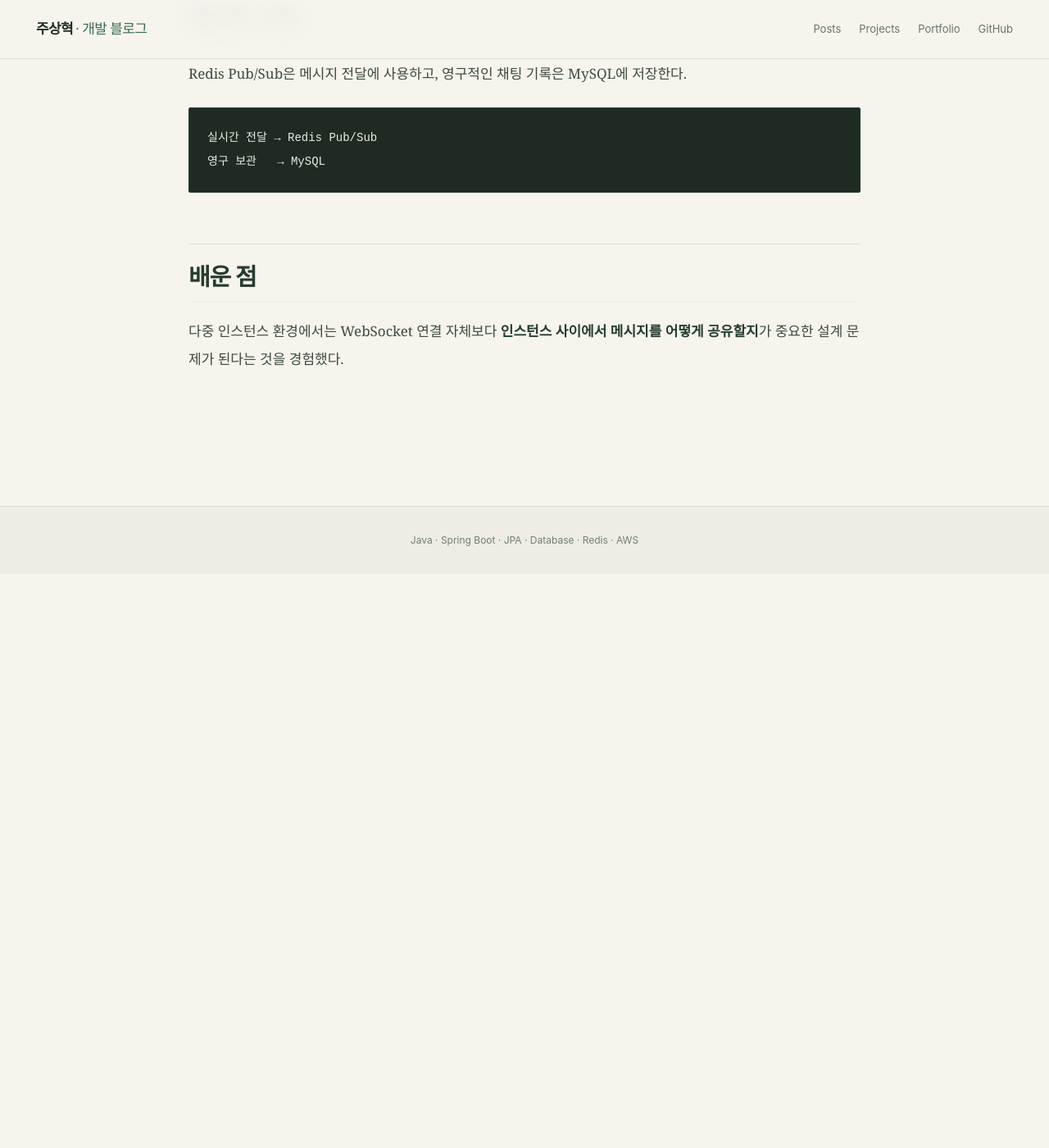
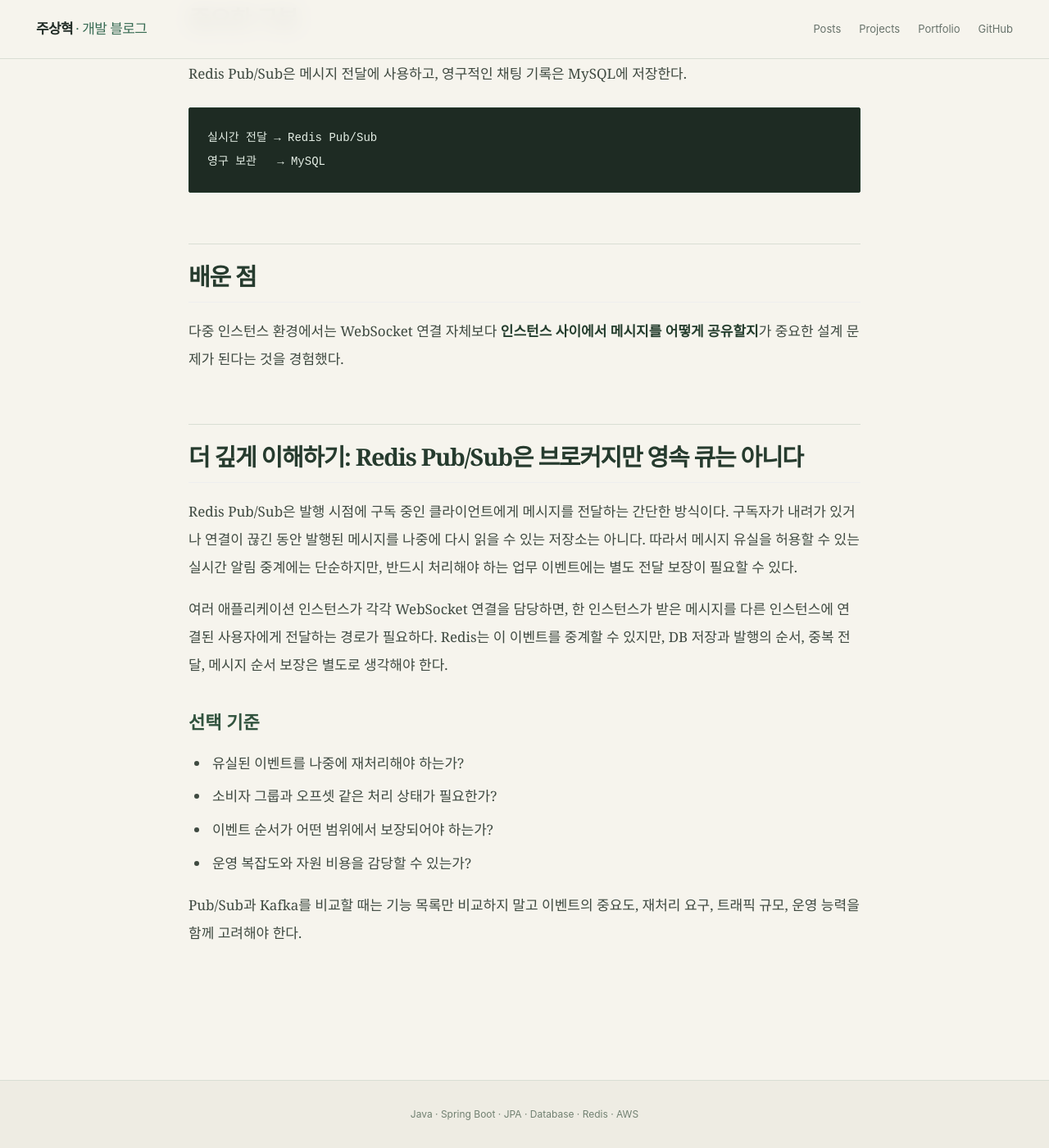
Before and after one commit to zuzusnasna/zuzusnasna.github.io, a Jekyll site: the page built from _posts/2026-10-27-realtimechat-redis-multiinstance.md, in a window 1280 px wide and 1400 px high, scrolled down 1427 px. Shown: the whole window at 82% size. Built offline with Jekyll 4.4.1, drawn with Linux system fonts in a browser that asks for light colours; before the commit the page ends 2127 px from its top, so only the background shows below that.

Commit message:
docs: expand technical posts with tradeoffs and failure cases

```diff
--- a/_posts/2026-10-27-realtimechat-redis-multiinstance.md
+++ b/_posts/2026-10-27-realtimechat-redis-multiinstance.md
@@ -43,3 +43,17 @@ Redis Pub/Sub은 메시지 전달에 사용하고, 영구적인 채팅 기록은
 ## 배운 점
 
 다중 인스턴스 환경에서는 WebSocket 연결 자체보다 **인스턴스 사이에서 메시지를 어떻게 공유할지**가 중요한 설계 문제가 된다는 것을 경험했다.
+
+## 더 깊게 이해하기: Redis Pub/Sub은 브로커지만 영속 큐는 아니다
+
+Redis Pub/Sub은 발행 시점에 구독 중인 클라이언트에게 메시지를 전달하는 간단한 방식이다. 구독자가 내려가 있거나 연결이 끊긴 동안 발행된 메시지를 나중에 다시 읽을 수 있는 저장소는 아니다. 따라서 메시지 유실을 허용할 수 있는 실시간 알림 중계에는 단순하지만, 반드시 처리해야 하는 업무 이벤트에는 별도 전달 보장이 필요할 수 있다.
+
+여러 애플리케이션 인스턴스가 각각 WebSocket 연결을 담당하면, 한 인스턴스가 받은 메시지를 다른 인스턴스에 연결된 사용자에게 전달하는 경로가 필요하다. Redis는 이 이벤트를 중계할 수 있지만, DB 저장과 발행의 순서, 중복 전달, 메시지 순서 보장은 별도로 생각해야 한다.
+
+### 선택 기준
+- 유실된 이벤트를 나중에 재처리해야 하는가?
+- 소비자 그룹과 오프셋 같은 처리 상태가 필요한가?
+- 이벤트 순서가 어떤 범위에서 보장되어야 하는가?
+- 운영 복잡도와 자원 비용을 감당할 수 있는가?
+
+Pub/Sub과 Kafka를 비교할 때는 기능 목록만 비교하지 말고 이벤트의 중요도, 재처리 요구, 트래픽 규모, 운영 능력을 함께 고려해야 한다.
```
